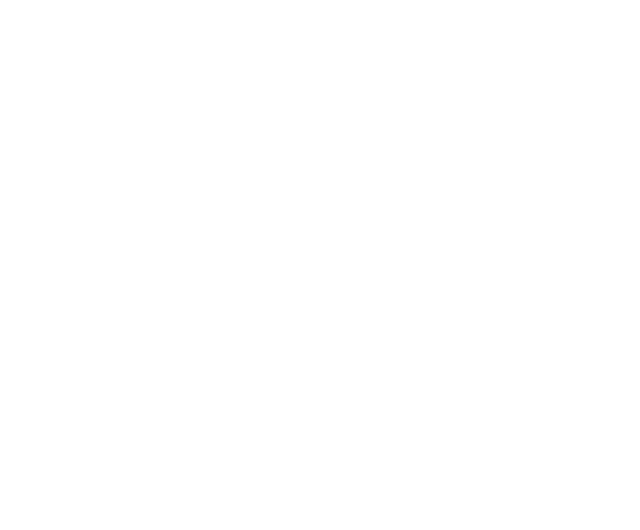
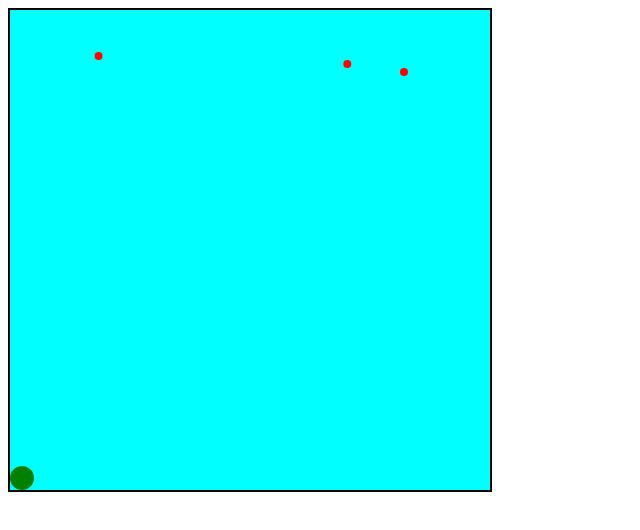
Before and after one commit to Akshantjain-it202projects/it202-project3, a plain HTML site: page index.html in a window 1280 px wide. Shown: the whole page, without its empty margins (0-640 px from the left). Drawn offline with Linux system fonts and the light colour scheme.

Commit message:
Update index.html

```diff
--- a/index.html
+++ b/index.html
@@ -4,9 +4,111 @@
     <title> Canvas Game</title>
   </head>
   <body>
-    <canvas id="game"> </canvas>
+    <canvas id="game" width="480" height="480" style="border: 2px solid black;"> </canvas>
 
-    <script> </script>
+    <script>
+      let canvas = document.getElementById("game");
+      let canvasContext = canvas.getContext("2d");
+      let background_image = new Image();
+      var seconds = 1;
+      // background_image.src = "";
+      canvas.style.backgroundColor = "aqua";
+      var objects_list = [];
+
+      let player_position = {location: 0, y: canvas.height, change: 12};
+      player_position["location"] = player_position["change"];
+
+      function Object (Type, x, y) {
+        this.type = Type;
+        this.location_x = x;
+        this.location_y = y;
+        this.radius = 4;
+        this.color = (Type == "Danger" ? "red" : Type == "Benefit" ? "green" : "yellow");
+        this.index = objects_list.length-1;
+      }
+
+      document.addEventListener("keydown", (e) => {
+          // console.log(e);
+          // console.log("Initial: " + player_position["location"]);
+
+          switch (e.keyCode) {
+            case 37:
+              player_position["location"] -= player_position["change"];
+              break;
+            case 39:
+              player_position["location"] += player_position["change"];
+              break;
+          }
+
+          if (player_position["location"] >= canvas.width)
+            player_position["location"] = canvas.width - player_position["change"];
+          if (player_position["location"] <= 0)
+            player_position["location"] = 0 + player_position["change"];
+          // console.log("Changed: " + player_position["location"]);
+        });
+
+      function player_movements() {
+        canvasContext.beginPath();
+        canvasContext.arc(player_position["location"], player_position["y"] - player_position["change"], player_position["change"], 0, 2 * Math.PI);
+        canvasContext.fillStyle = "green";
+        canvasContext.fill();
+        canvasContext.closePath();
+      }
+
+      function create_object() {
+        // console.log("create_object() called");
+        const num = Math.random()*100;
+        console.log("random value:" + num);
+        if (num < 80)
+          objects_list.push(new Object("Danger", Math.random()*canvas.width, 50));
+        else
+          objects_list.push(new Object("Benefit", Math.random() * canvas.width, 50));
+      }
+
+      function object_movements() {
+        // console.log("object_movements() called");
+        for (let index = 0; index < objects_list.length; index++) {
+          const element = objects_list[index];
+
+          element["location_y"] += 4;
+
+          if (element["location_y"] >= canvas.height) {
+            objects_list.splice(index, 1);
+            --index;
+          }
+        }
+      }
+
+      function draw_objects() {
+        for (let index = 0; index < objects_list.length; index++) {
+          const element = objects_list[index];
+          canvasContext.beginPath();
+          canvasContext.arc(element["location_x"], element["location_y"] - element["radius"], element["radius"], 0, 2 * Math.PI);
+          canvasContext.fillStyle = element["color"];
+          canvasContext.fill();
+          canvasContext.closePath();
+        }
+      }
+
+      function incrementTime() {
+          seconds += 1;
+          object_movements();
+          if (seconds % 2 === 0)
+            create_object();
+          // console.log("seconds: " + seconds);
+      }
+
+      var dropElement = setInterval(incrementTime, 1000);
+
+      const draw = () =>  {
+        canvasContext.clearRect(0, 0, canvas.width, canvas.height);
+        player_movements();
+        draw_objects();
+        window.requestAnimationFrame(draw);
+      }
+
+      draw();
+
+    </script>
   </body>
-
 </html>
```
